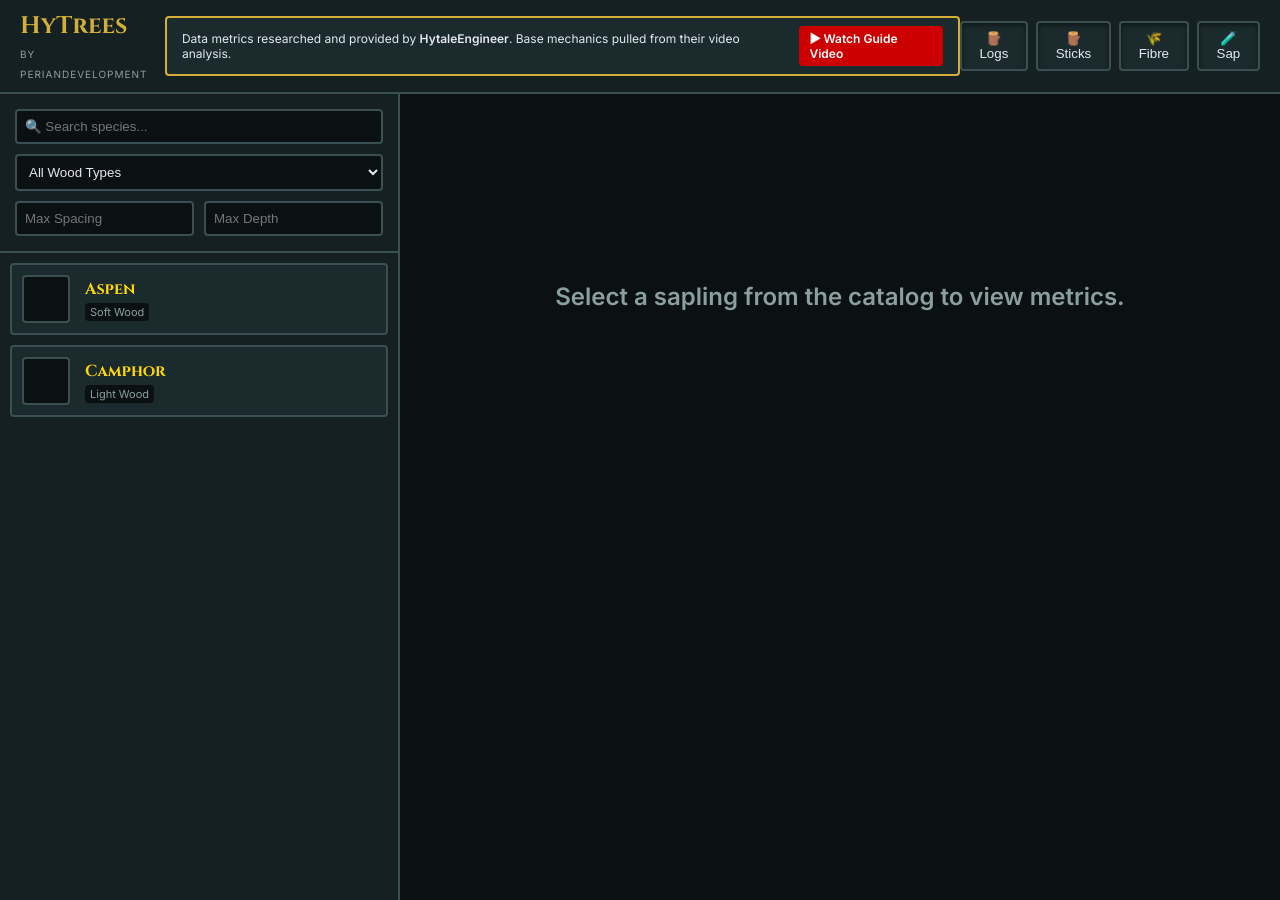
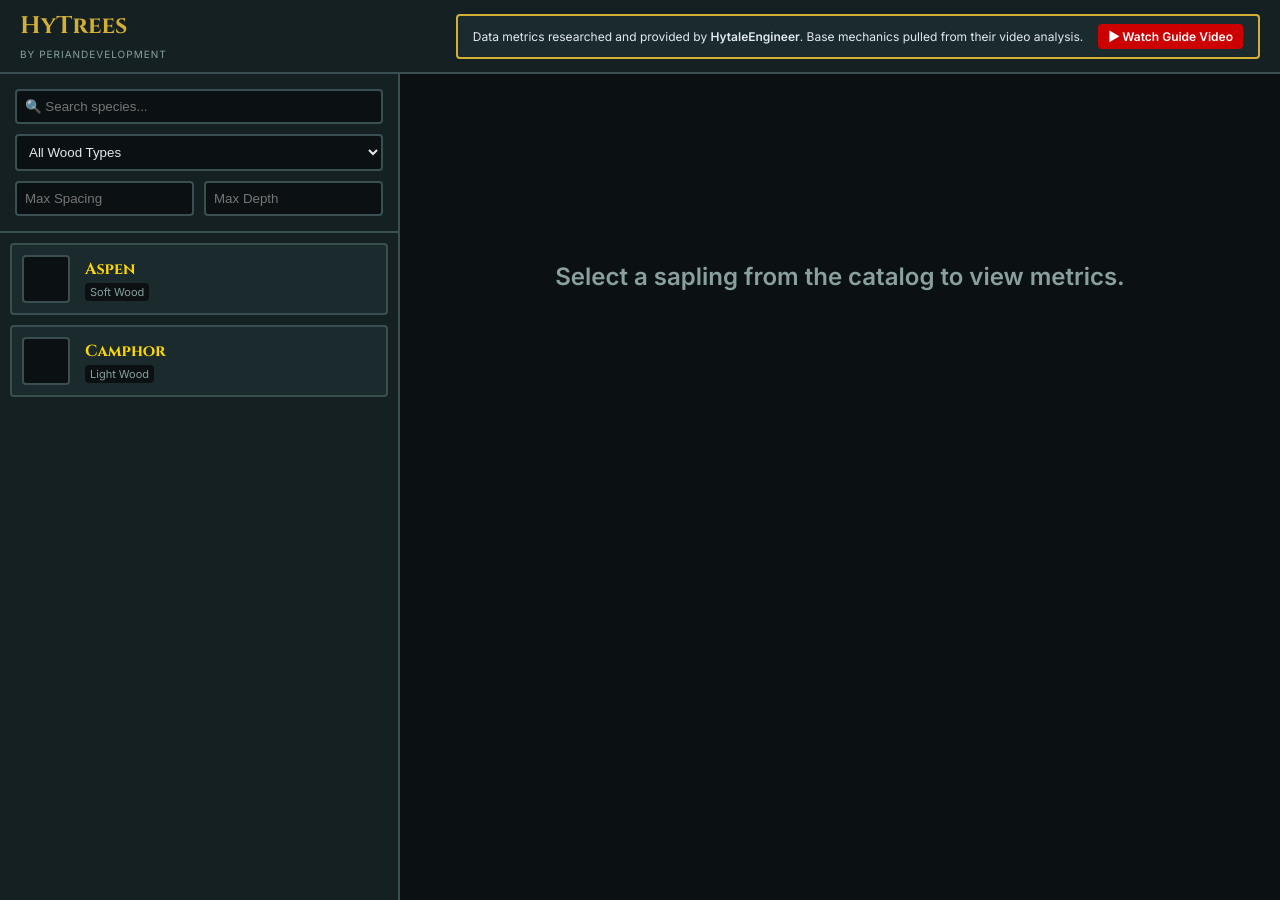
Before and after one commit to PerianDevelopment/HyTrees, a Jekyll site: the page built from index.html, in a window 1280 px wide. Built offline with Jekyll 4.4.1, drawn with Linux system fonts in a browser that asks for light colours.

```diff
--- a/_includes/header.html
+++ b/_includes/header.html
@@ -12,11 +12,4 @@
             </a>
         </div>
     </div>
-
-    <div class="header-zone zone-filters">
-        <button class="yield-filter" data-metric="Logs" title="Filter Top Producers: Best for Logs">🪵 Logs</button>
-        <button class="yield-filter" data-metric="Sticks" title="Filter Top Producers: Best for Sticks">🪵 Sticks</button>
-        <button class="yield-filter" data-metric="Fibre" title="Filter Top Producers: Best for Fibre">🌾 Fibre</button>
-        <button class="yield-filter" data-metric="Sap" title="Filter Top Producers: Best for Sap">🧪 Sap</button>
-    </div>
 </header>
```
Also changed, not shown: assets/images/fallback_frame.png (added), assets/images/trees/aspen/stage_0.png (added), assets/images/trees/aspen/stage_1.png (added), assets/images/trees/aspen/stage_3.png (added), assets/images/trees/aspen/stage_4.png (added), assets/images/trees/aspen/stage_5.png (added).
